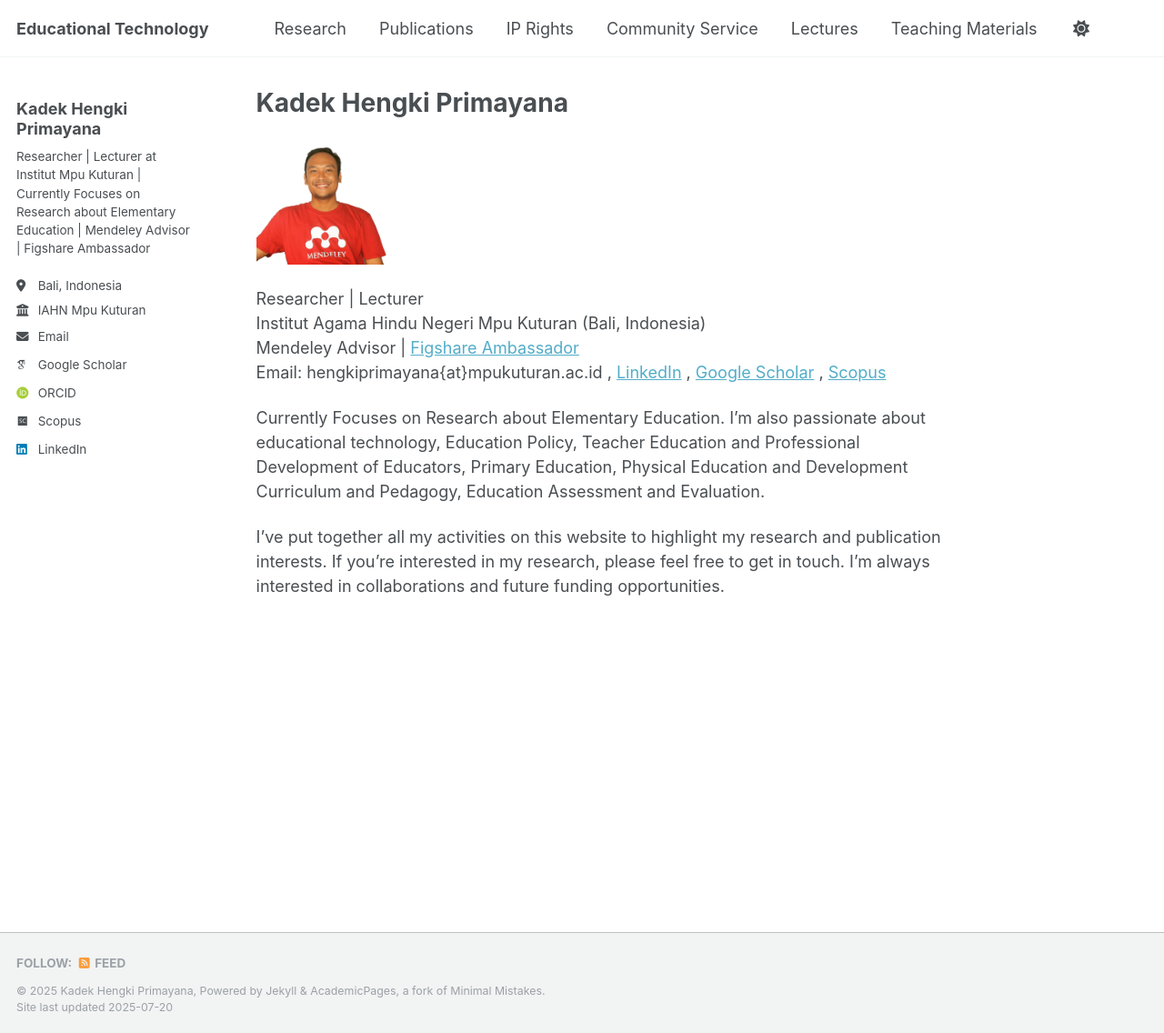
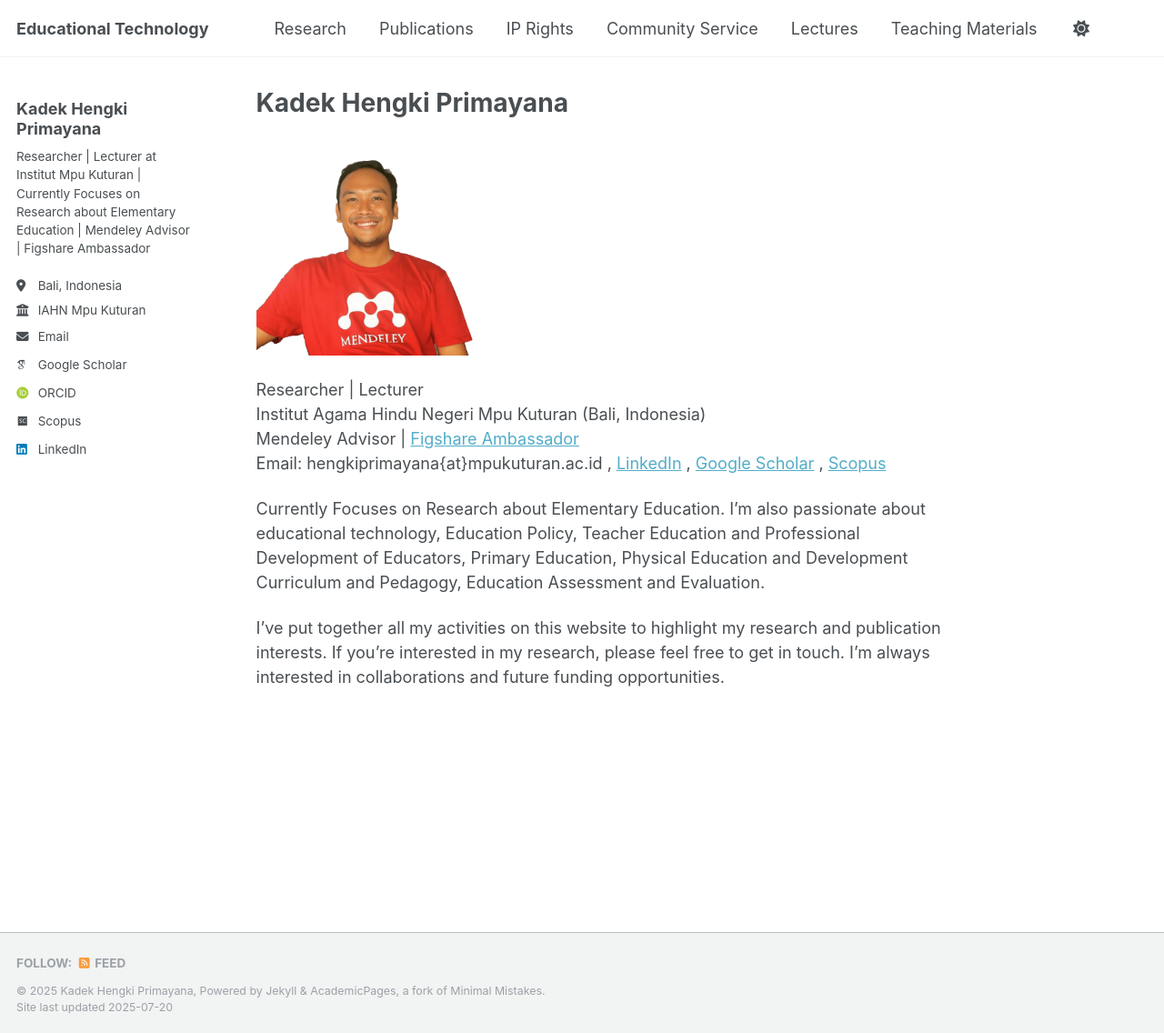
Before and after one commit to hengkiprimayana/hengkiprimayana.github.io, a Jekyll site: the page built from _pages/about.md, in a window 1280 px wide and 1136 px high. Shown: the whole window at 91% size. Built offline with Jekyll 4.4.1, drawn with Linux system fonts in a browser that asks for light colours; some web fonts are replaced; a script that is not in the unit is left out.

Commit message:
Update about.md

```diff
--- a/_pages/about.md
+++ b/_pages/about.md
@@ -7,7 +7,7 @@ redirect_from:
   - /about.html
 ---
 
-<img src="/images/hengkiweb.png" width="150">
+<img src="/images/hengkiweb.png" width="250">
 
 Researcher | Lecturer <br>
 Institut Agama Hindu Negeri Mpu Kuturan (Bali, Indonesia) <br>
```
